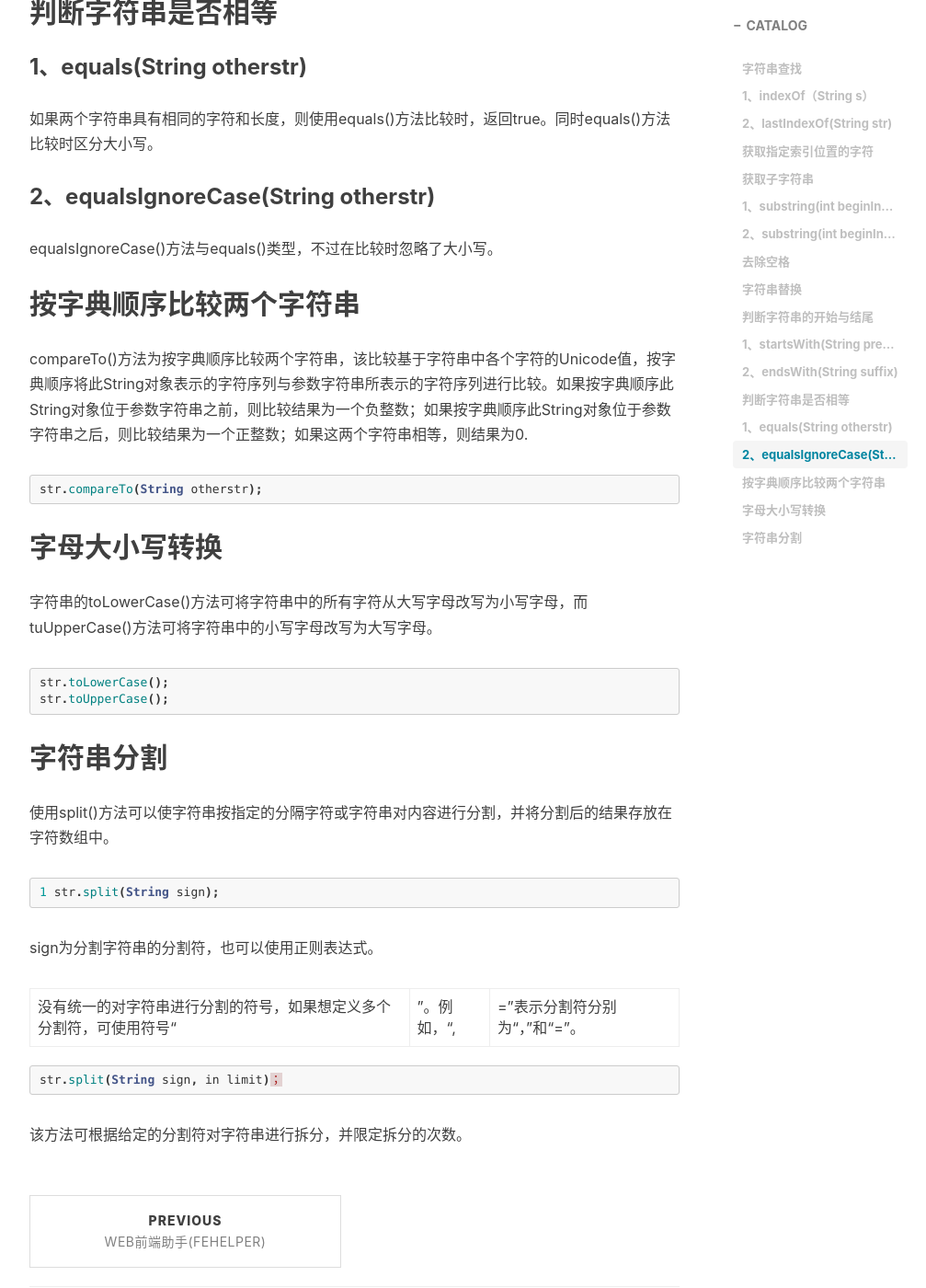
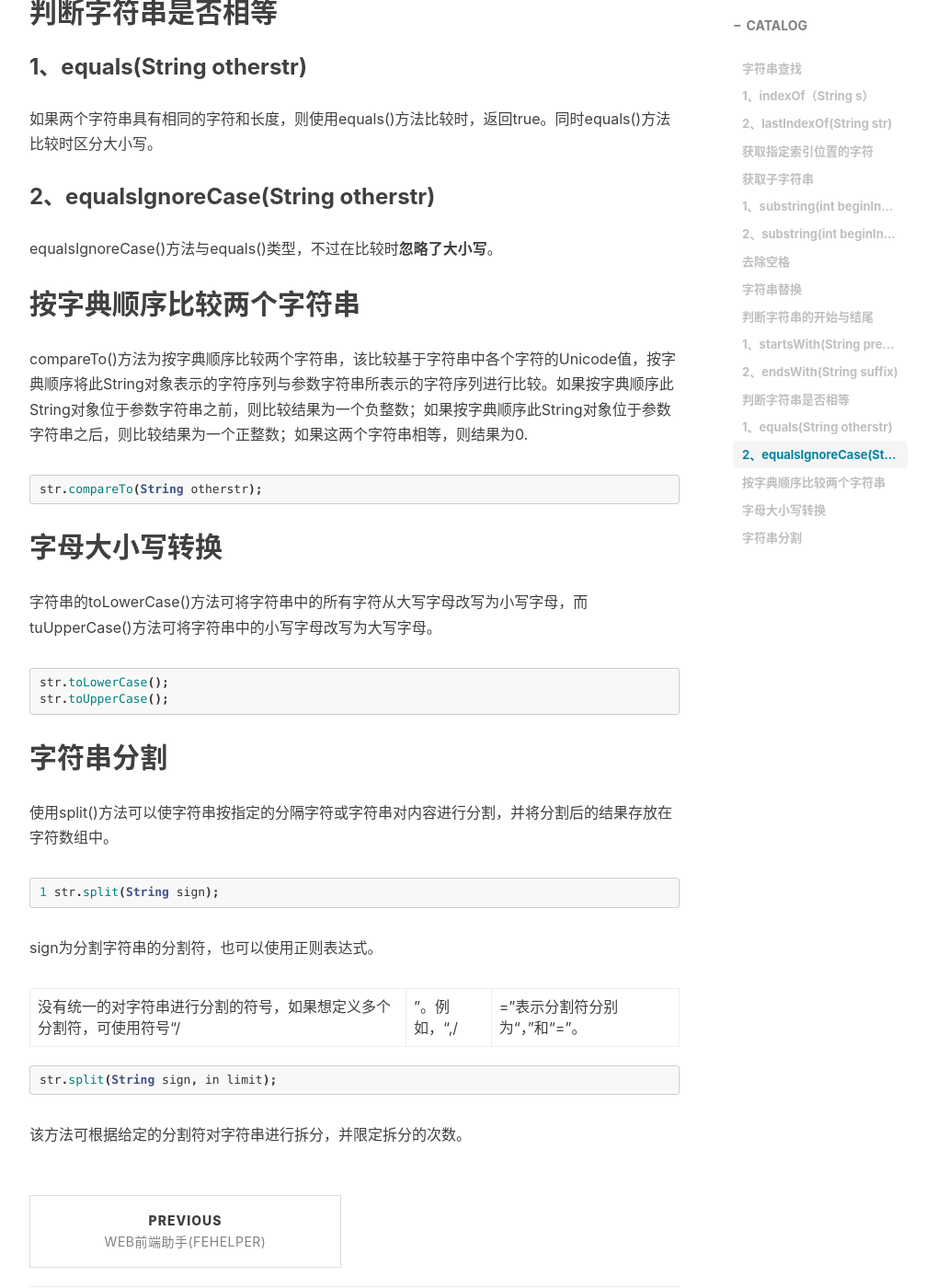
Before and after one commit to BerBai/blog-old, a Jekyll site: the page built from _posts/2018-12-23-Java字符串常用类(String).md, in a window 1280 px wide and 1400 px high, scrolled down 2833 px. Shown: the whole window at 92% size, without its empty margins (233-1240 px from the left). Built offline with Jekyll 4.4.1, drawn with Linux system fonts in a browser that asks for light colours; nearby versions of some CDN libraries; comment, search, counter and statistics services are not loaded; some of the changed text lies outside the part shown.

````diff
--- a/_posts/2018-12-23-Java字符串常用类(String).md
+++ b/_posts/2018-12-23-Java字符串常用类(String).md
@@ -11,7 +11,7 @@ tags:
 ---
 
 ## 字符串查找
-String 提供了两种查找字符串的方法，即 indexOf 与 lastIndexOf 方法。
+String 提供了两种查找字符串的方法，即 **indexOf** 与 **lastIndexOf** 方法。
 
 ### 1、indexOf（String s）
 该方法用于返回参数字符串s在指定字符串中首次出现的索引位置，当调用字符串的indexOf()方法时，会从当前字符串的开始位置搜索s的位置；如果没有检索到字符串s，该方法返回-1
@@ -93,9 +93,10 @@ startsWith()方法与endsWith()方法分别用于判断字符串是否以指定
 
 ### 2、equalsIgnoreCase(String otherstr)
 
-equalsIgnoreCase()方法与equals()类型，不过在比较时忽略了大小写。
+equalsIgnoreCase()方法与equals()类型，不过在比较时**忽略了大小写**。
 
 ## 按字典顺序比较两个字符串
+
 compareTo()方法为按字典顺序比较两个字符串，该比较基于字符串中各个字符的Unicode值，按字典顺序将此String对象表示的字符序列与参数字符串所表示的字符序列进行比较。如果按字典顺序此String对象位于参数字符串之前，则比较结果为一个负整数；如果按字典顺序此String对象位于参数字符串之后，则比较结果为一个正整数；如果这两个字符串相等，则结果为0.
 
 ```java
@@ -117,9 +118,9 @@ str.toUpperCase();
 ```
 sign为分割字符串的分割符，也可以使用正则表达式。
 
-没有统一的对字符串进行分割的符号，如果想定义多个分割符，可使用符号“|”。例如，“,|=”表示分割符分别为“，”和“=”。
+没有统一的对字符串进行分割的符号，如果想定义多个分割符，可使用符号“/|”。例如，“,/|=”表示分割符分别为“，”和“=”。
 
 ```java
-str.split(String sign, in limit)；
+str.split(String sign, in limit);
 ```
 该方法可根据给定的分割符对字符串进行拆分，并限定拆分的次数。
````
